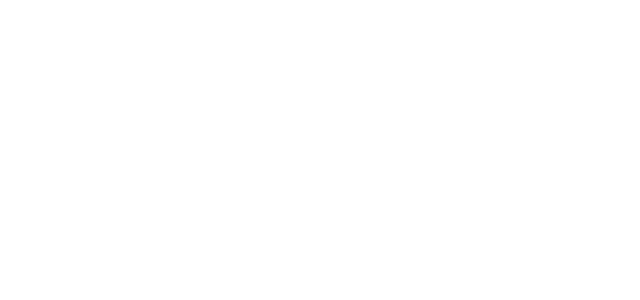
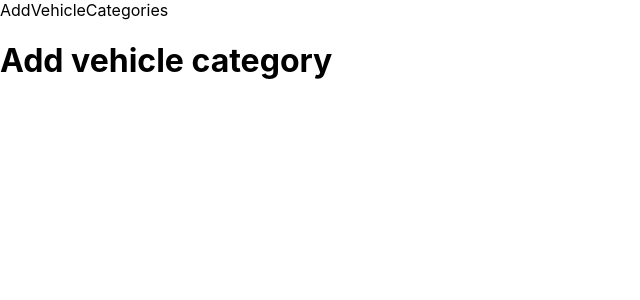
Before and after one commit to dvimukthi/cab-service-system, a React (Create React App) app: page /addvehiclecategories in a window 1280 px wide. Before the commit this address had no page. Shown: the top 300 px of the page, without its empty margins (0-640 px from the left). Built offline with nearby package versions, Linux system fonts and the light colour scheme; a web font is replaced by a local one.

Commit message:
DriverRegister

```diff
--- a/package.json
+++ b/package.json
@@ -10,12 +10,15 @@
     "@testing-library/jest-dom": "^5.16.5",
     "@testing-library/react": "^13.3.0",
     "@testing-library/user-event": "^14.4.2",
+    "@types/react": "^18.0.20",
+    "@types/react-dom": "^18.0.6",
     "npm-install-global": "^1.0.0",
     "react": "^18.2.0",
     "react-dom": "^18.2.0",
     "react-router": "^6.3.0",
     "react-router-dom": "^6.3.0",
     "react-scripts": "^5.0.1",
+    "typescript": "^4.8.3",
     "web-vitals": "^2.1.4"
   },
   "scripts": {
--- a/src/App.js
+++ b/src/App.js
@@ -10,6 +10,11 @@
 import PrivacyPolicy from "./Components/PrivacyPolicy";
 import SignIn from "./Components/SignIn";
 import SignUp from "./Components/SignUp";
+import AdminBody from "./Components/Admin/AdminBody";
+import DriverList from "./Components/Admin/Components/DriverList";
+import AddVehicles from "./Components/Admin/Components/AddVehicles";
+import AddVehicleCategories from "./Components/Admin/Components/AddVehicleCategories";
+import Branch from "./Components/Admin/Components/Branch";
 
 function App() {
   return (
@@ -25,6 +30,15 @@
         <Route path="/admin" exact element={<Admin />} />
         <Route path="/customerprofile" exact element={<CustomerProfile />} />
         <Route path="/driver" exact element={<Driver />} />
+
+        <Route path="/driverlist" exact element={<DriverList />} />
+        <Route path="/addvehicles" exact element={<AddVehicles />} />
+        <Route
+          path="/addvehiclecategories"
+          exact
+          element={<AddVehicleCategories />}
+        />
+        <Route path="/branches" exact element={<Branch />} />
       </Routes>
     </Router>
   );
--- a/src/Components/Admin/AdminSidebar.js
+++ b/src/Components/Admin/AdminSidebar.js
@@ -31,6 +31,7 @@
         <p>Add Vehicle Category</p>
         <p>Branches</p>
       </div>
+
       {/* log out button */}
       <div className="LogOutBtn">
         <ExitToAppRoundedIcon />
--- /dev/null
+++ b/src/Components/Admin/Components/AddVehicleCategories.js
@@ -0,0 +1,12 @@
+import React from "react";
+
+function AddVehicleCategories() {
+  return (
+    <div>
+      AddVehicleCategories
+      <h1>Add vehicle category</h1>
+    </div>
+  );
+}
+
+export default AddVehicleCategories;
--- /dev/null
+++ b/src/Components/Admin/Components/AddVehicles.js
@@ -0,0 +1,12 @@
+import React from "react";
+
+function AddVehicles() {
+  return (
+    <div>
+      AddVehicles
+      <h1>Add vehicles</h1>
+    </div>
+  );
+}
+
+export default AddVehicles;
--- /dev/null
+++ b/src/Components/Admin/Components/Branch.js
@@ -0,0 +1,12 @@
+import React from "react";
+
+function Branch() {
+  return (
+    <div>
+      Branch
+      <h1>Branches</h1>
+    </div>
+  );
+}
+
+export default Branch;
--- /dev/null
+++ b/src/Components/Admin/Components/DriverList.js
@@ -0,0 +1,11 @@
+import React from "react";
+
+function DriverList() {
+  return (
+    <div>
+      <h1>Drivers</h1>
+    </div>
+  );
+}
+
+export default DriverList;
```
Also changed, not shown: 1 other file (tests, documents, lock files or other folders).
